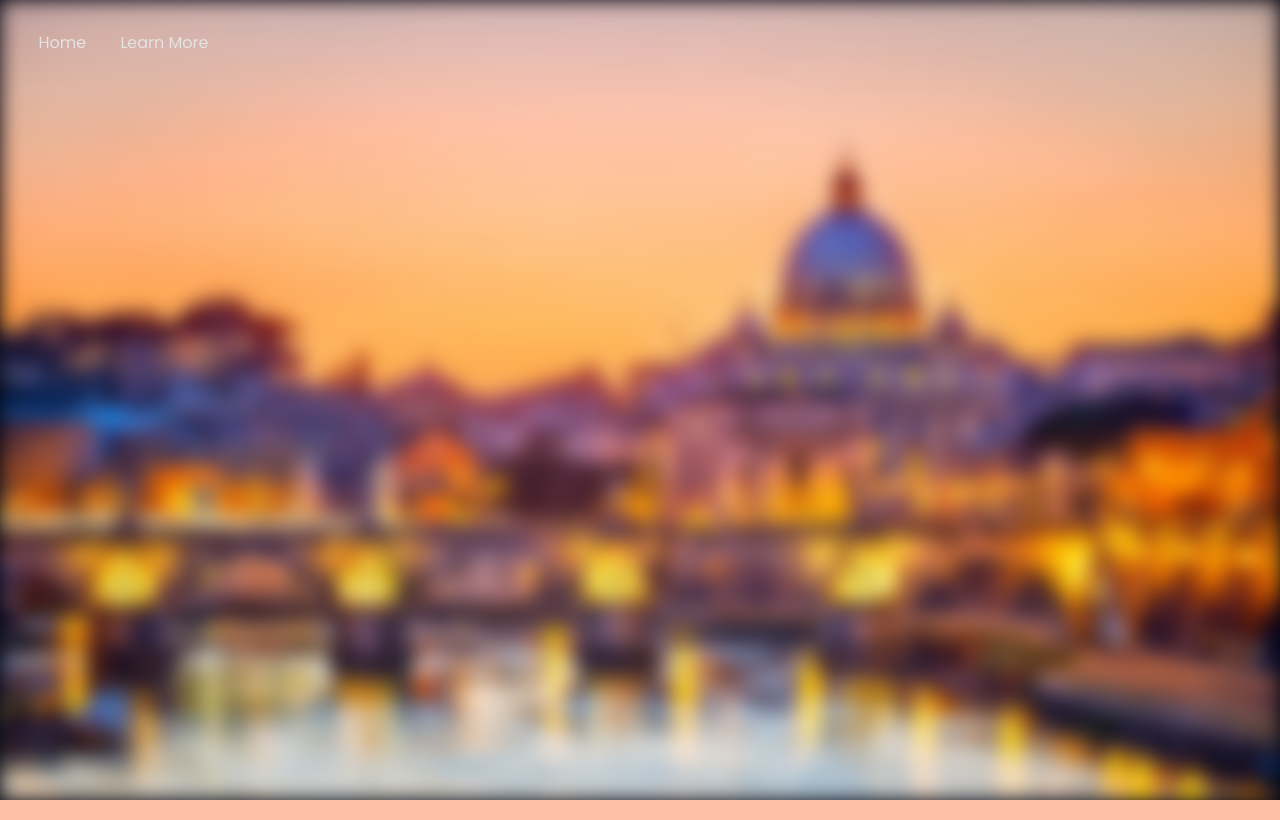
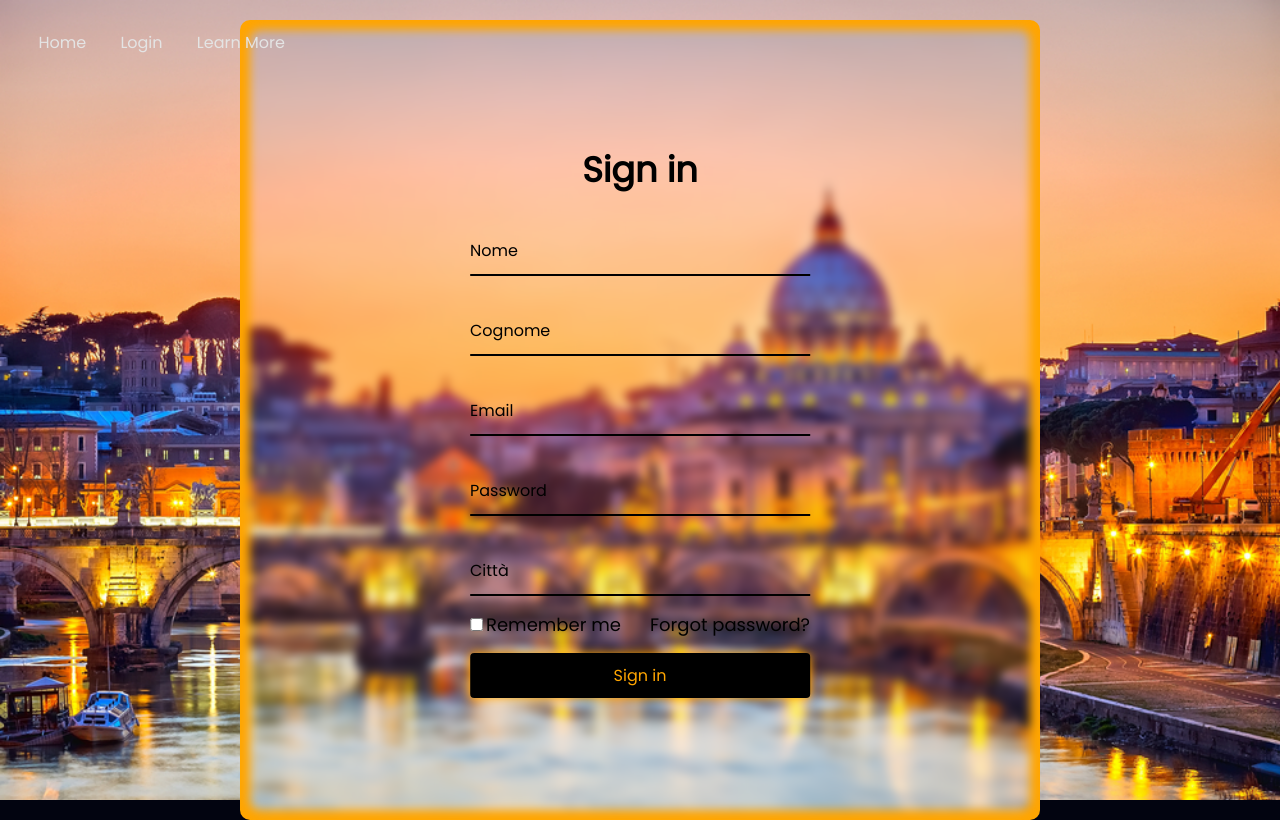
Before and after one commit to alessandrosaccone/discover, a PHP site: page /login_guide.html in a window 1280 px wide. Run offline with PHP 8.4, Linux system fonts and the light colour scheme.

Commit message:
login_guide

```diff
--- a/css/login_guide.css
+++ b/css/login_guide.css
@@ -55,13 +55,153 @@
 .background {
     width: 100%;
     height: 100vh;
-    background: url("../image/banner_mario.jpg")
-      no-repeat;
+    background: url("../image/banner_mario.jpg") no-repeat;
     background-size: cover;
     background-position: center;
-    filter: blur(10px);
 }
 
-.container{
-    background-color: transparent;
+.container {
+    position: absolute;
+    top: 50%;
+    left: 50%;
+    transform: translate(-50%, -50%);
+    width: 800px;
+    height: 800px;
+    background: orange; /*qui devo modificare l'immagine di*/
+    background-size: cover;
+    background-position: center;
+    border-radius: 10px;
+    margin-top: 20px;
 }
+
+.container-2 {
+    position: absolute;
+    top: 50%;
+    left: 50%;
+    transform: translate(-50%, -50%);
+    width: 780px;
+    height: 780px;
+    background: url("../image/banner_mario.jpg") no-repeat;
+    background-size: cover;
+    background-position: center;
+    border-radius: 10px;
+    margin-top: 20px;
+    z-index: 1;
+    filter: blur(5px);
+}
+
+.container-3 {
+    position: absolute;
+    top: 50%;
+    left: 50%;
+    transform: translate(-50%, -50%);
+    width: 780px;
+    height: 780px;
+    background: transparent;
+    background-size: cover;
+    background-position: center;
+    border-radius: 10px;
+    margin-top: 20px;
+    z-index: 1;
+}
+
+.logreg-box {
+    position: absolute;
+    top: 50%;
+    left: 50%;
+    transform: translate(-50%, -50%);
+    width: calc(100% - 58%);
+    height: 100%;
+}
+
+
+.logreg-box .form-box {
+    position: absolute;
+    display: flex;
+    justify-content: center;
+    align-items: center;
+    width: 100%;
+    height: 100%;
+    background: transparent;
+    color:rgb(0, 0, 0);
+}
+
+/*scritta sign in*/
+.form-box h2 {
+    font-size: 35px;
+    text-align: center;
+}
+
+.form-box .input-box {
+    position: relative;
+    width: 340px;
+    height: 50px;
+    border-bottom: 2px solid rgb(0, 0, 0);
+    margin: 30px 0;
+}
+
+.input-box input {
+    width: 100%;
+    height: 100%;
+    background: transparent;
+    border: none;
+    outline: none;
+    font-size: 16px;
+    color: rgb(0, 0, 0);
+    font-weight: 500;
+    padding-right: 28px;
+}
+
+.input-box label {
+    position: absolute;
+    top: 50%;
+    left: 0;
+    transform: translateY(-50%);
+    font-size: 16px;
+    font-weight: 500;
+    pointer-events: none;
+    transition: 0.5s ease;
+}
+
+/*di quanto si alzano i campi*/
+.input-box input:focus ~ label,
+.input-box input:valid ~ label {
+    top: -5px; /*di quanto si alza*/
+}
+
+.form-box .remember-forgot {
+    font-size: 18px;
+    font-weight: 500;
+    margin: -15px 0 15px;
+    display: flex;
+    justify-content: space-between;
+}
+
+.remember-forgot label input {
+    accent-color: rgb(0, 0, 0);
+    margin-right: 3px;
+}
+
+.remember-forgot a {
+    color: rgb(0, 0, 0);
+    text-decoration: none;
+}
+
+.remember-forgot a:hover {
+    text-decoration: underline;
+}
+
+/*bottone sign in*/
+.btn {
+    width: 100%;
+    height: 45px;
+    background: rgb(0, 0, 0);
+    border: none;
+    outline: none;
+    border-radius: 4px;
+    cursor: pointer;
+    font-size: 16px;
+    color: orange;
+    font-weight: 500;
+    box-shadow: 0 0 10px orange
+}
--- a/login.html
+++ b/login.html
@@ -15,6 +15,7 @@
     <header class="header">
       <nav class="navbar">
         <a href="home.html">Home</a>
+        <a href="login_guide.html">Login Guide</a>
         <a href="help.html">Learn More</a>
       </nav>
     </header>
@@ -100,10 +101,6 @@
                 Alredy have ad account?
                 <a href="#" class="login-link">Sign in</a>
               </p>
-              <p>
-                sei una guida?
-                <a href="login_guide.html"> fai sapere chi sei</a>
-              </p>
             </div>
           </form>
         </div>
--- a/login_guide.html
+++ b/login_guide.html
@@ -11,9 +11,61 @@
     <header class="header">
         <nav class="navbar">
           <a href="home.html">Home</a>
+          <a href="login.html">Login</a>
           <a href="help.html">Learn More</a>
         </nav>
     </header>
     <div class="background"></div>
+
+    <div class="container"></div>
+
+    <div class="container-2"></div>
+
+    <div class="container-3">
+        <div class="logreg-box">
+            <div class="form-box login">
+              <form action="#">
+                <h2>Sign in</h2>
+
+                <div class="input-box">
+                  <span class="icon"><i class="bx bxs-envelope"></i></span>
+                  <input type="text" id="nome" name="nome" pattern="[A-Za-z]+" required>
+                  <label for="nome">Nome</label>
+                </div>
+
+                <div class="input-box">
+                    <span class="icon"><i class="bx bxs-envelope"></i></span>
+                    <input type="text" id="nome" name="nome" pattern="[A-Za-z]+" required>
+                    <label for="nome">Cognome</label>
+                </div>
+
+                <div class="input-box">
+                    <span class="icon"><i class="bx bxs-envelope"></i></span>
+                    <input type="email" required />
+                    <label>Email</label>
+                </div>
+
+                <div class="input-box">
+                    <span class="icon"></span>
+                    <input type="password" required />
+                    <label>Password</label>
+                </div>
+
+                <div class="input-box">
+                    <span class="icon"></span>
+                    <input type="text" required />
+                    <label>Città</label>
+                </div>
+
+                <div class="remember-forgot">
+                  <label><input type="checkbox" />Remember me</label>
+                  <a href="#">Forgot password?</a>
+                </div>
+
+                <button type="submit" class="btn">Sign in</button>
+              </form>
+            </div>
+        </div>
+    </div>
 </body>
 </html>
```
